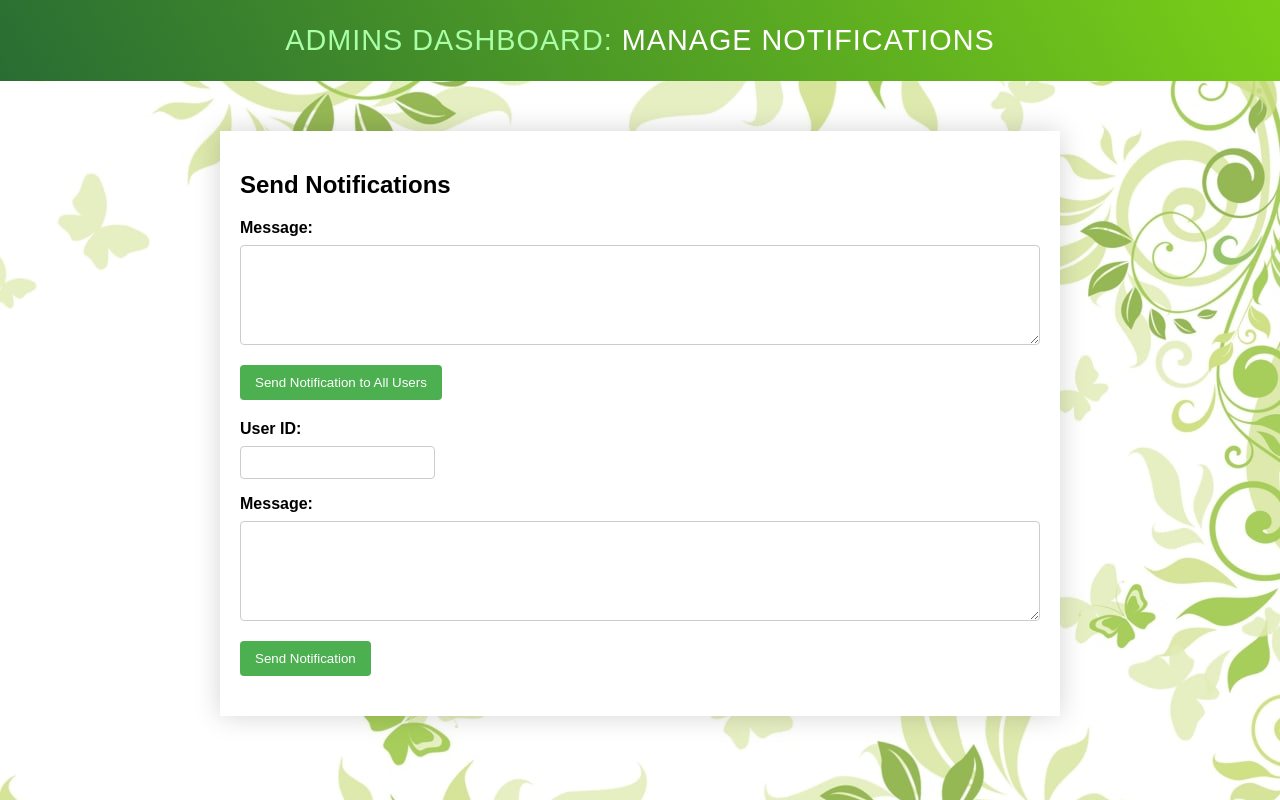
After one commit to Sineth57/Agriculture-CPlus---Group-Project--Group-4.2, a PHP site: page /send_notification.php in a window 1280 px wide. The commit adds this page. Run offline with PHP 8.4, Linux system fonts and the light colour scheme.

Commit message:
Added notification option
created functionality for admins to send notifications to users. admins can send notification all the users at once, also admin can send notifications to a specific user at a time.

```diff
--- a/admin_page.php
+++ b/admin_page.php
@@ -105,6 +105,9 @@ if (!isset($admin_id)) {
             </div>
             <br>
             <a href="site-home/index.php" class="option-btn">Go to Home</a>
+            <!-- Add this button to the admin page -->
+<a href="send_notification.php" class="btn">Send Notification</a>
+
             <!-- <a href="php admin crud/cartAdmin.php" class="option-btn">My Cart</a> -->
         </div>
 
--- /dev/null
+++ b/css/sendingNotification.css
@@ -0,0 +1,73 @@
+body {
+    font-family: 'Nunito', sans-serif;
+    background-color: #f4f4f4;
+    margin: 0;
+    padding: 0;
+    background-image:  url(B1.jpg);
+    background-size: cover;
+}
+
+.title{
+    padding:1.5rem 1rem;
+    text-align: center;
+    background: linear-gradient(60deg, #296d33 0%, #79cf17 100%);;
+    font-size: 1.8rem;
+    text-transform: uppercase;
+    color:white;
+    margin-top: 0px;
+    letter-spacing: 1px;
+    font-weight: lighter;
+
+ }
+
+ .title span{
+    color:rgb(168, 255, 168);
+ }
+
+.container {
+    max-width: 800px;
+    margin: 20px auto;
+    padding: 20px;
+    background-color: #fff;
+    /* box-shadow: 110px 110px 110px rgba(0, 0, 0, 0.1); */
+    box-shadow: 0px 0px 25px 0 #0000002c;
+    margin-top: 50px;
+}
+
+form {
+    margin-bottom: 20px;
+}
+
+label {
+    display: block;
+    margin-bottom: 8px;
+    font-weight: bold;
+}
+
+textarea {
+    width: 100%;
+    height: 100px;
+    resize: vertical;
+}
+
+input[type="text"],
+textarea {
+    margin-bottom: 16px;
+    padding: 8px;
+    border: 1px solid #ccc;
+    border-radius: 4px;
+    box-sizing: border-box;
+}
+
+input[type="submit"] {
+    background-color: #4caf50;
+    color: #fff;
+    padding: 10px 15px;
+    border: none;
+    border-radius: 4px;
+    cursor: pointer;
+}
+
+input[type="submit"]:hover {
+    background-color: #45a049;
+}
--- a/css/style.css
+++ b/css/style.css
@@ -77,6 +77,7 @@ body{
    font-size: 3rem;
    text-transform: uppercase;
    color:var(--white);
+
 }
 
 .title span{
--- a/php admin crud/database.php
+++ b/php admin crud/database.php
@@ -4,7 +4,7 @@
 if (isset($_GET['delete'])) {
     $id = $_GET['delete'];
     mysqli_query($conn, "DELETE FROM products WHERE pid = $id");
-    header('location:admin_page.php');
+    header('location:database.php');
 }
 ?>
 
@@ -176,7 +176,7 @@ if (isset($_POST['submit'])) {
                     <a href="admin_update.php?edit=<?php echo $row[
                         'pid'
                     ]; ?>" class="btn"> <i class="fas fa-edit"></i> edit </a>
-                    <a href="admin_page.php?delete=<?php echo $row[
+                    <a href="database.php?delete=<?php echo $row[
                         'pid'
                     ]; ?>" class="btn"> <i class="fas fa-trash"></i> delete </a>
                 </td>
--- /dev/null
+++ b/send_notification.php
@@ -0,0 +1,77 @@
+<?php
+include 'config.php';
+
+// Check if the form is submitted
+if (isset($_POST['send_notification'])) {
+    $message = $_POST['message'];
+
+    // Fetch all user IDs from the users table
+    $fetch_user_ids = $conn->query('SELECT id FROM users');
+    $user_ids = $fetch_user_ids->fetchAll(PDO::FETCH_COLUMN);
+
+    $fetch_admin_ids = $conn->query('SELECT id FROM users');
+    $admin_ids = $fetch_admin_ids->fetchAll(PDO::FETCH_COLUMN);
+
+    // Insert a new notification for each user
+    foreach ($user_ids as $user_id ) {
+        // Insert a new notification into the database
+        $insert_notification = $conn->prepare('INSERT INTO notifications (user_id, message) VALUES (?, ?)');
+        $insert_notification->execute([$user_id, $message]);
+    }
+}
+?>
+
+<?php
+include 'config.php';
+
+// Check if the form is submitted
+if (isset($_POST['send_notificationOne'])) {
+    $user_id = $_POST['user_id'];
+    $message = $_POST['message'];
+
+    // Insert a new notification into the database
+    $insert_notification = $conn->prepare('INSERT INTO notifications (user_id, message) VALUES (?, ?)');
+    $insert_notification->execute([$user_id, $message]);
+}
+?>
+<!DOCTYPE html>
+<html lang="en">
+
+<head>
+    <meta charset="UTF-8">
+    <meta http-equiv="X-UA-Compatible" content="IE=edge">
+    <meta name="viewport" content="width=device-width, initial-scale=1.0">
+    <title>Send Notifications</title>
+    <link rel="stylesheet" href="css/sendingNotification.css">
+
+
+<body style="background-image: url('B1.jpg');">
+
+<h1 class="title"> <span>Admins Dashboard: </span> Manage Notifications </h1>
+
+    <div class="container">
+        <h2>Send Notifications</h2>
+
+        <!-- Form for sending notifications to all users -->
+        <form action="" method="post">
+            <label for="message">Message:</label>
+            <textarea name="message" required></textarea>
+
+            <input type="submit" name="send_notification" value="Send Notification to All Users">
+        </form>
+
+        <!-- Form for sending notifications to a specific user -->
+        <form action="" method="post">
+            <label for="user_id">User ID:</label>
+            <input type="text" name="user_id" required>
+
+            <label for="message">Message:</label>
+            <textarea name="message" required></textarea>
+
+            <input type="submit" name="send_notificationOne" value="Send Notification">
+        </form>
+    </div>
+
+</body>
+
+</html>
```
Also changed, not shown: css/notifications.css (added, +52 -0 lines), php admin crud/admin_update.php (+29 -8 lines), php admin crud/cart.php (+18 -23 lines), php admin crud/database1.php (+33 -16 lines), php admin crud/userDetails.php (+77 -60 lines), user_page.php (+66 -14 lines), php admin crud/uploaded_img/images (1).jpeg (added), php admin crud/uploaded_img/images.jpeg (added), php admin crud/uploaded_img/vegetables.png (added), uploaded_img/hr.png (added).
